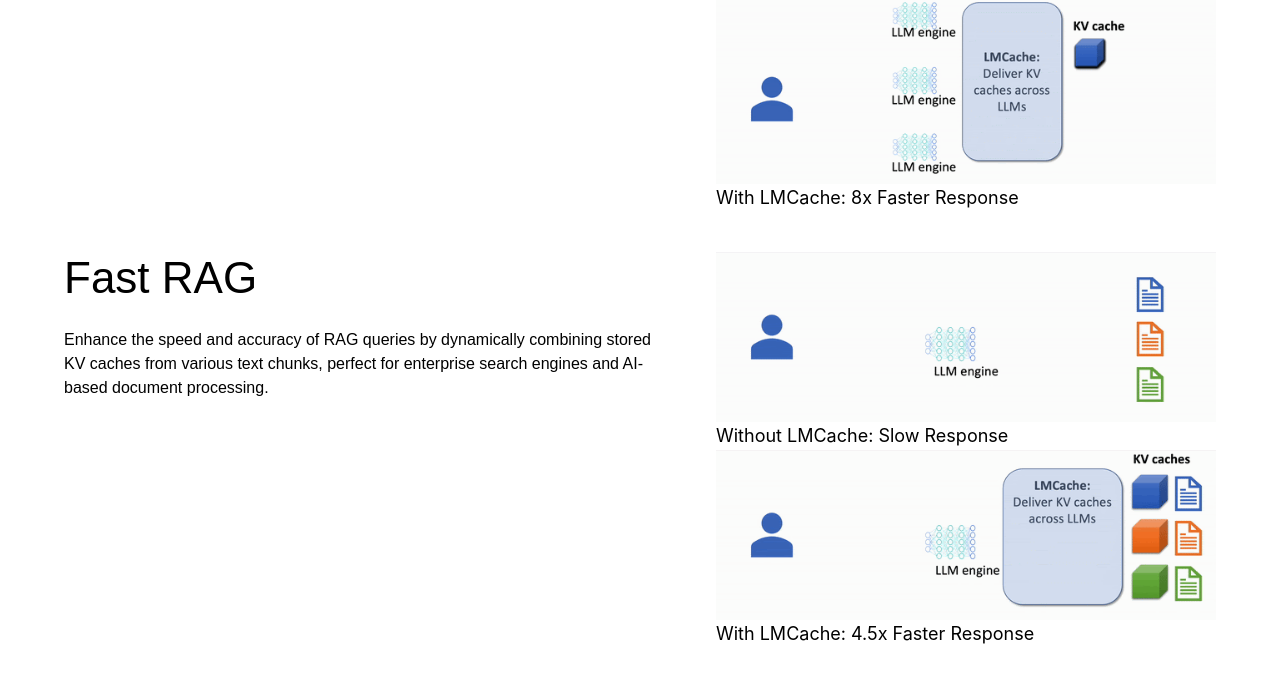
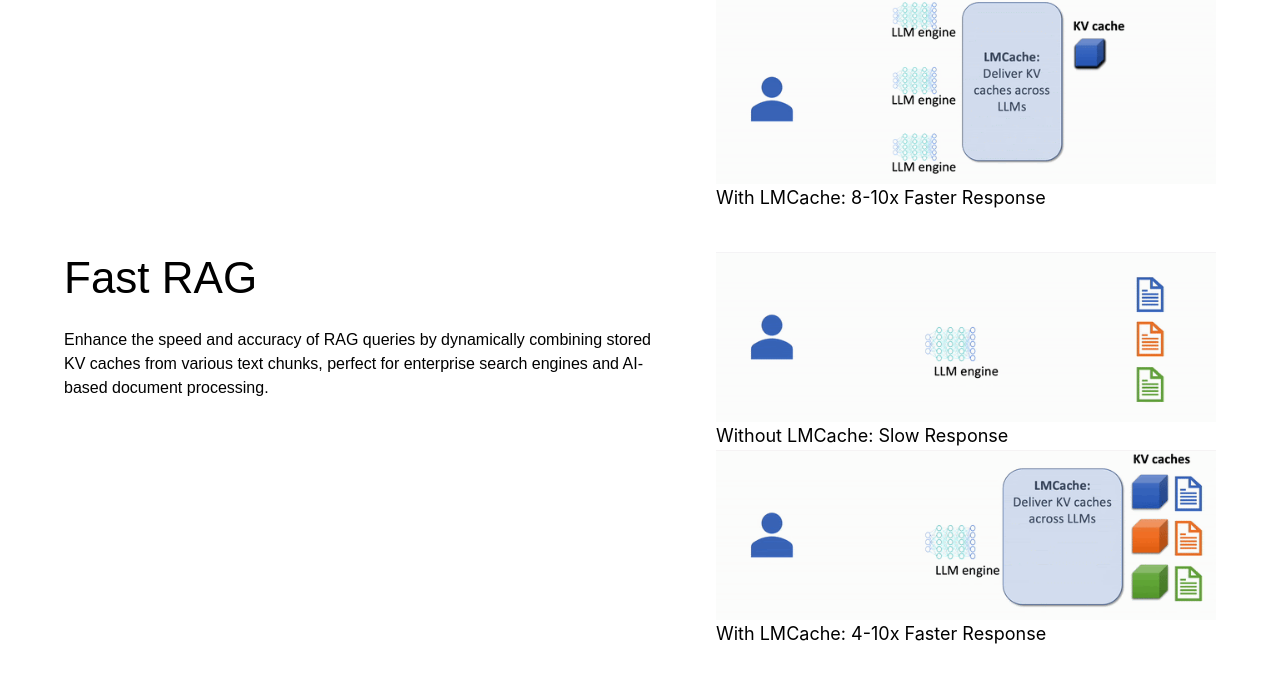
Before and after one commit to LM-Cache-Website-Home/lm-cache-website-home.github.io, a plain HTML site: page index.html in a window 1280 px wide. Shown: the part 1245-1943 px from the top of the page. Drawn offline with Linux system fonts and the light colour scheme; a web font is replaced by a local one.

Commit message:
x values

```diff
--- a/index.html
+++ b/index.html
@@ -381,7 +381,7 @@
               alt="With LMCache GIF"
               class="gif-image"
             />
-            <p class="caption">With LMCache: 8x Faster Response</p>
+            <p class="caption">With LMCache: 8-10x Faster Response</p>
           </div>
         </div>
 
@@ -413,7 +413,7 @@
               alt="With LMCache GIF"
               class="gif-image"
             />
-            <p class="caption">With LMCache: 4.5x Faster Response</p>
+            <p class="caption">With LMCache: 4-10x Faster Response</p>
           </div>
         </div>
       </div>
```
